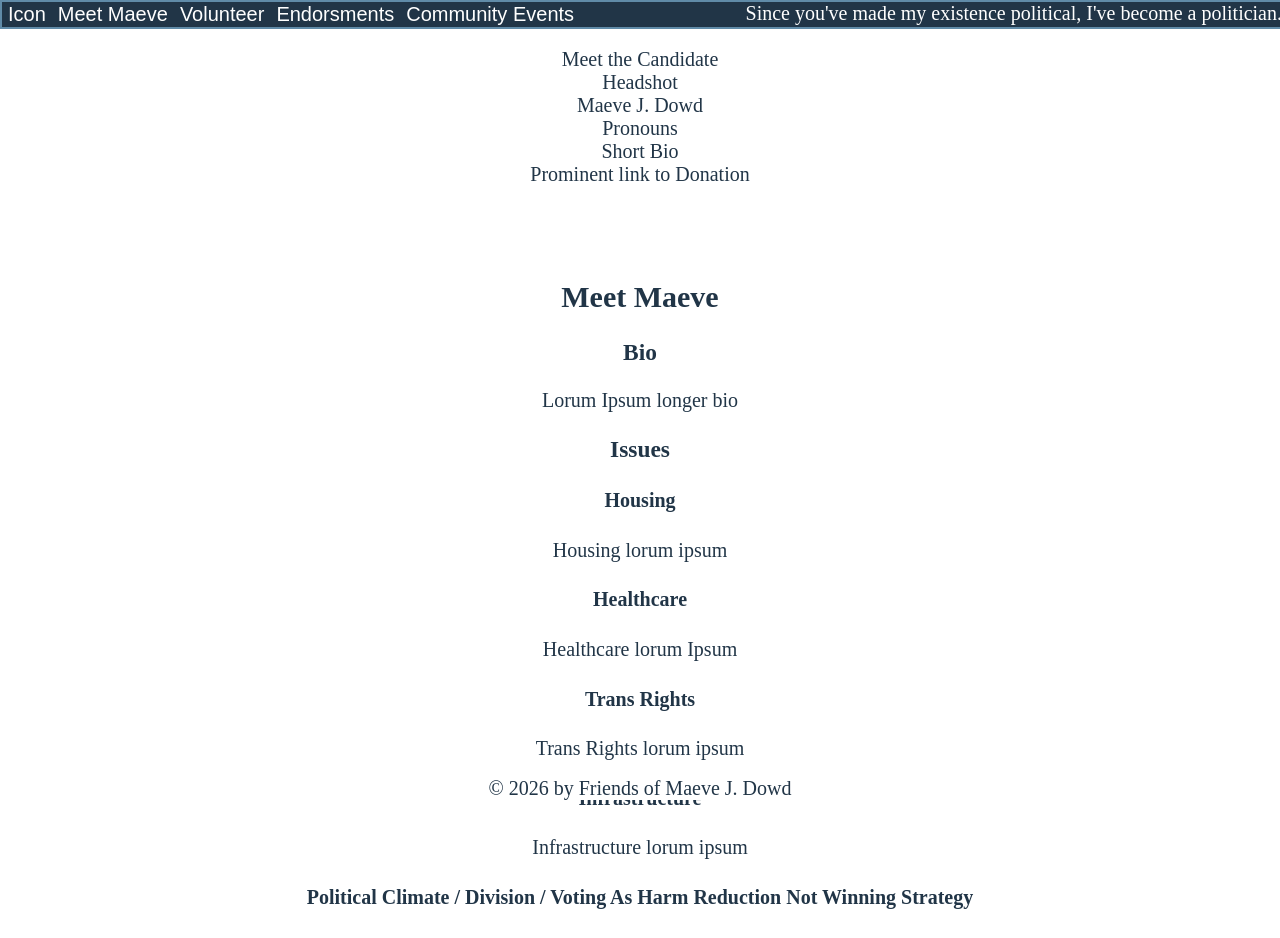
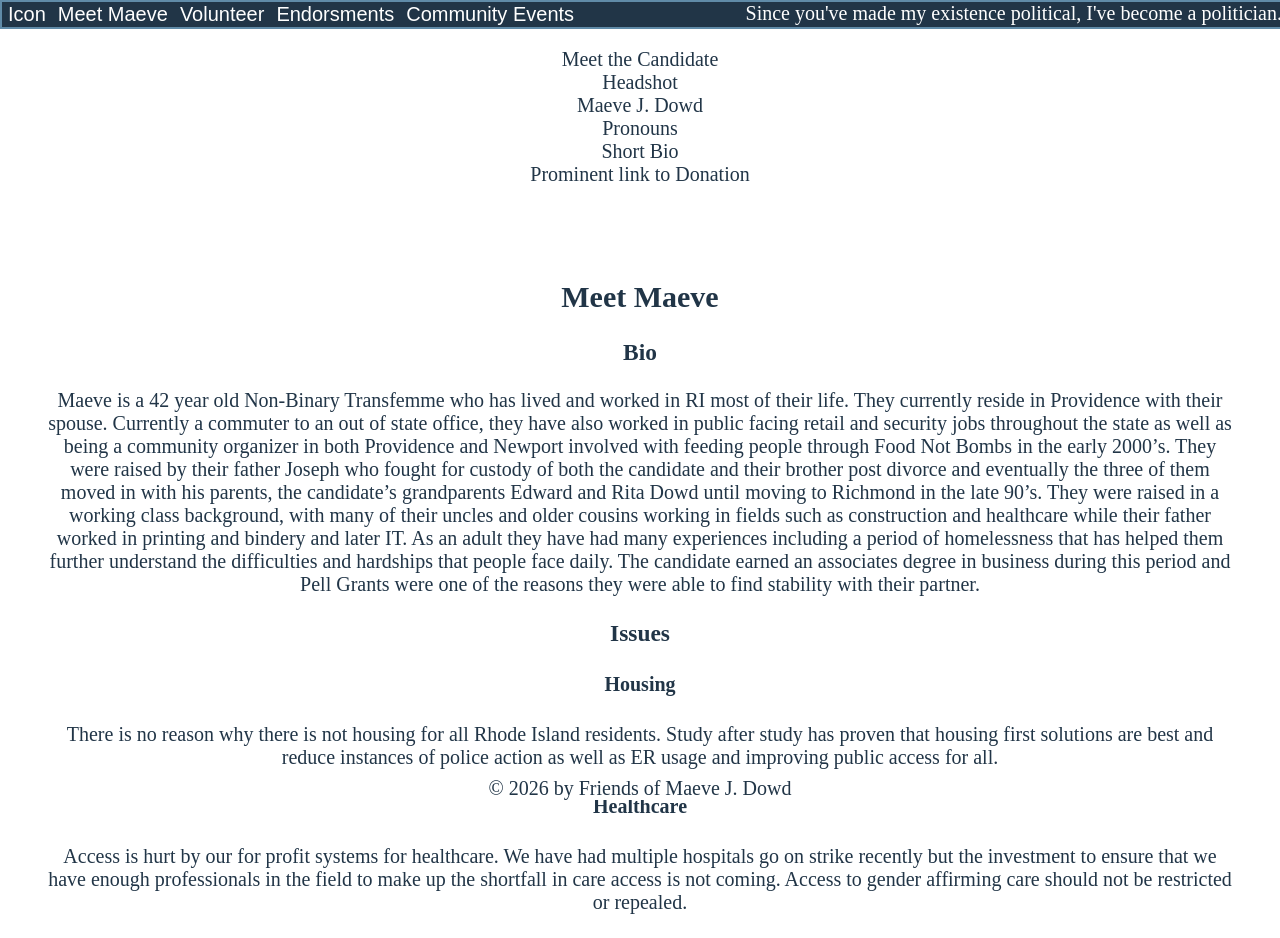
Before and after one commit to KaiReidCasey/maeve_campaign_2026, a React (Vite) app: page / in a window 1280 px wide. Shown: the top 938 px of the page. Built offline with nearby package versions, Linux system fonts and the light colour scheme.

Commit message:
Added campaign text to for Meet Maeve section (bio & issues)

```diff
--- a/src/MeetMaeve.tsx
+++ b/src/MeetMaeve.tsx
@@ -1,7 +1,6 @@
 
-/* Top bar for overall website
+/* Meet Maeve
   TODO:
-    - Get actual text
     - Possibly break Issues into own component/s, possibly with pulling text from JSON
  */
 function MeetMaeve() {
@@ -9,28 +8,28 @@ function MeetMaeve() {
     <h2>Meet Maeve</h2>
     <div>
       <h3>Bio</h3>
-      <div>Lorum Ipsum longer bio</div>
+      <div>Maeve is a 42 year old Non-Binary Transfemme who has lived and worked in RI most of their life. They currently reside in Providence with their spouse. Currently a commuter to an out of state office, they have also worked in public facing retail and security jobs throughout the state as well as being a community organizer in both Providence and Newport involved with feeding people through Food Not Bombs in the early 2000’s. They were raised by their father Joseph who fought for custody of both the candidate and their brother post divorce and eventually the three of them moved in with his parents, the candidate’s grandparents Edward and Rita Dowd until moving to Richmond in the late 90’s. They were raised in a working class background, with many of their uncles and older cousins working in fields such as construction and healthcare while their father worked in printing and bindery and later IT. As an adult they have had many experiences including a period of homelessness that has helped them further understand the difficulties and hardships that people face daily.  The candidate earned an associates degree in business during this period and Pell Grants were one of the reasons they were able to find stability with their partner.</div>
     </div>
     <div>
       <h3>Issues</h3>
       <div>
         <h4>Housing</h4>
-        <div>Housing lorum ipsum</div>
+        <div>There is no reason why there is not housing for all Rhode Island residents. Study after study has proven that housing first solutions are best and reduce instances of police action as well as ER usage and improving public access for all.</div>
       </div>
       <div>
         <h4>Healthcare</h4>
-        <div>Healthcare lorum Ipsum</div>
+        <div>Access is hurt by our for profit systems for healthcare. We have had multiple hospitals go on strike recently but the investment to ensure that we have enough professionals in the field to make up the shortfall in care access is not coming. Access to gender affirming care should not be restricted or repealed.</div>
         <div>
-          <h4>Trans Rights</h4>
-          <div>Trans Rights lorum ipsum</div>
+          <h4>Queer Rights</h4>
+          <div>We have nationally and internationally seen the rights of Gender and Sexual Minorities be both trampled on and ignored with people losing access to medicine as well as identification stripped from them or their access limited. While we live in an area that is mostly safe we still see attempts to erode our rights with regards to youth access to sports and similar efforts.</div>
         </div>
         <div>
           <h4>Infrastructure</h4>
-          <div>Infrastructure lorum ipsum</div>
+          <div>Rhode Island has infrastructure that is failing throughout the state. A solution to this is to invest in public transportation more fully in an effort to remove cars from the road as well as adjust statewide zoning rules to allow more local businesses to create more walkable neighborhoods with food access. We need a more accessible last mile for more of our citizens.</div>
         </div>
         <div>
-          <h4>Political Climate / Division / Voting As Harm Reduction Not Winning Strategy</h4>
-          <div>Political Climate / Division / Voting As Harm Reduction Not Winning Strategy lorum ipsum</div>
+          <h4>Rising Costs</h4>
+          <div>Many people, myself included, experience anxiety over the rising costs of housing and energy and struggle to get by because of it. Corporate landlords have made the upward mobility from renter to owner difficult and the lack of investment into renewable energy along with restrictions on extractive energy sources has made our electric bills some of the highest in the area with no signs of relief. - If you want to separate this into renewable investment, make sure if you do, you use language that phrases renewable energy in agrarian terms, like “harvestable energy”.</div>
         </div>
       </div>
     </div>
```
